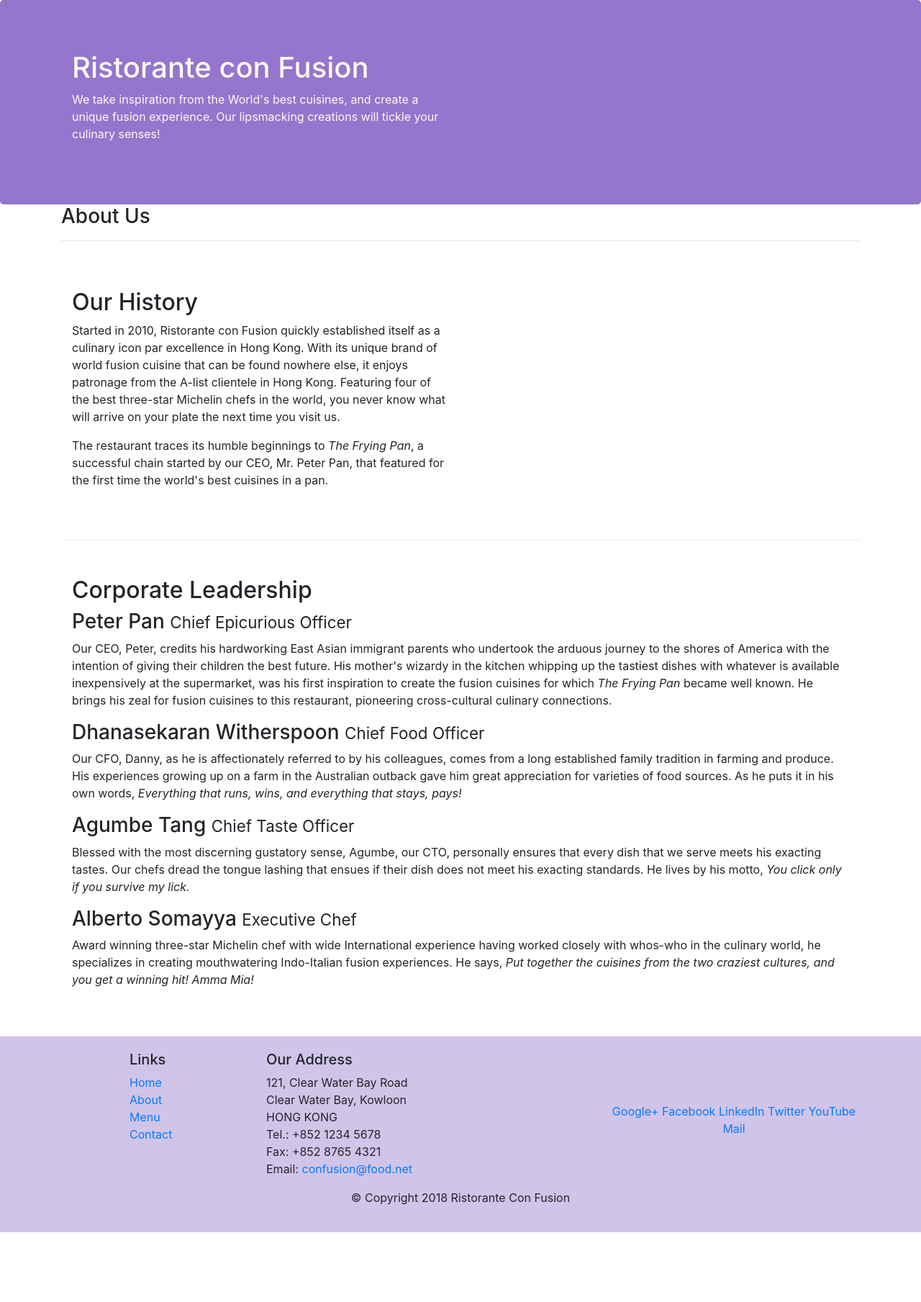
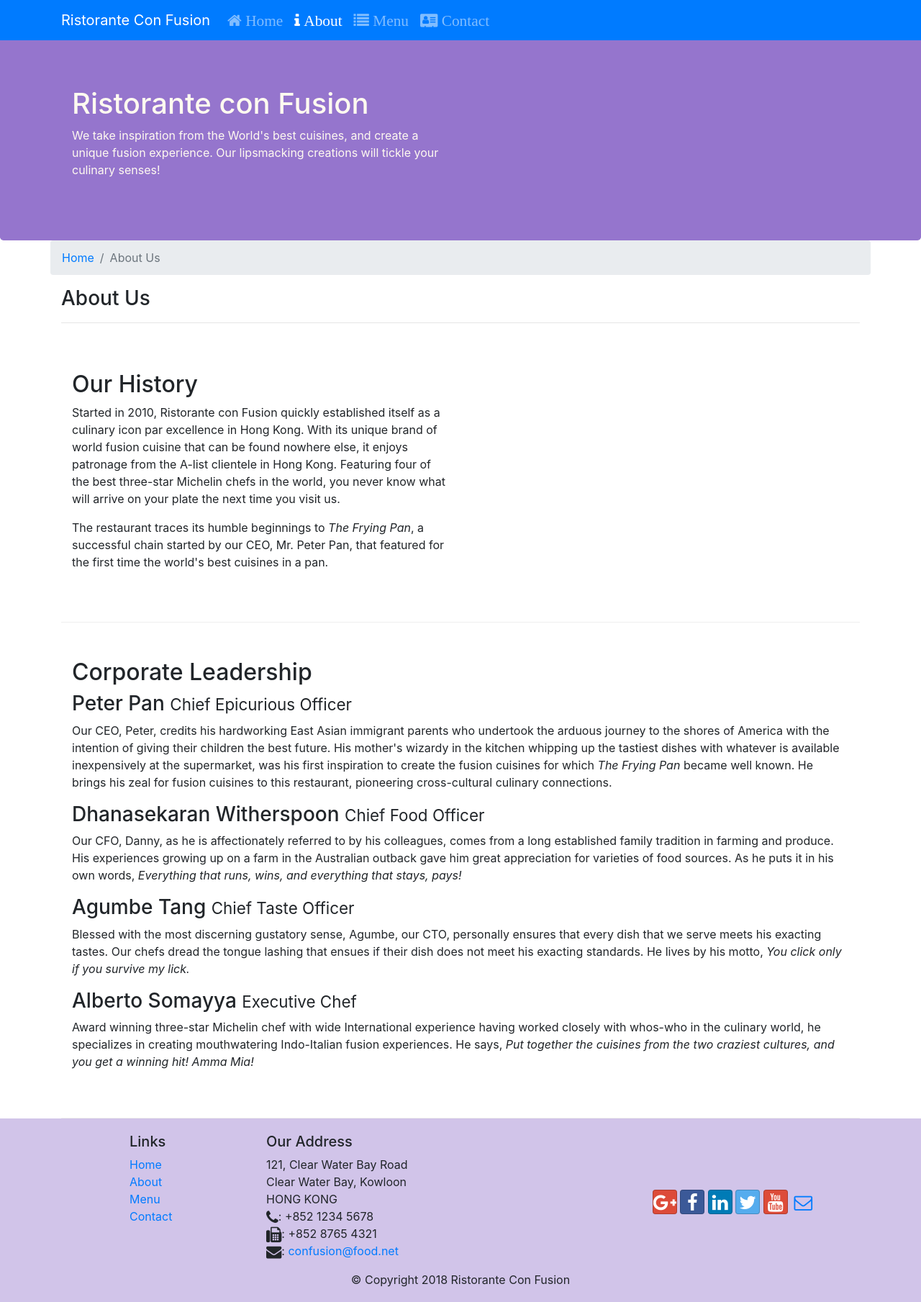
Before and after one commit to amineBenabdallah/Bootstrap-4, a website: page aboutus.html in a window 1280 px wide. Shown: the whole page at 72% size. Before the commit the page ends 1712 px from the top, so only its background shows below. Drawn offline with nearby package versions, Linux system fonts and the light colour scheme.

Commit message:
navbar & icon

```diff
--- a/aboutus.html
+++ b/aboutus.html
@@ -6,13 +6,30 @@
     <meta name="viewport" content="width=device-width, initial-scale=1, shrink-to-fit=no">
     <meta http-equiv="x-ua-compatible" content="ie=edge">
     <link rel="stylesheet" href="node_modules/bootstrap/dist/css/bootstrap.min.css">
+    <link rel="stylesheet" href="node_modules/font-awesome/css/font-awesome.min.css">
+    <link rel="stylesheet" href="node_modules/bootstrap-social/bootstrap-social.css">
     <link rel="stylesheet" href="css/style.css">
     <title>Ristorante Con Fusion: About Us</title>
 
 </head>
 
 <body>
-
+    <nav class="navbar navbar-dark navbar-expand-sm bg-primary fixed-top">
+        <div class="container">
+            <button class="navbar-toggler" type="button" data-toggle="collapse" data-target="#Navbar">
+                <span class="navbar-toggler-icon"></span>
+            </button>
+           <a class="navbar-brand" href="#">Ristorante Con Fusion</a>
+           <div class="collapse navbar-collapse" id="Navbar">
+                <ul class="navbar-nav mr-auto">
+                 <li class="nav-item"><a class="nav-link" href="./index.html"><span class="fa fa-home fa-lg"> Home</a></li>
+                 <li class="nav-item active"><a class="nav-link" href="#"><span class="fa fa-info fa-lg"> About</a></li>
+                 <li class="nav-item"><a class="nav-link" href="#"><span class="fa fa-list fa-lg"> Menu</a></li>
+                 <li class="nav-item"><a class="nav-link" href="#"><span class="fa fa-address-card fa-lg"> Contact</a></li>
+                </ul>
+            </div>
+        </div>
+    </nav>
     <header class="jumbotron">
         <div class="container">
             <div class="row row-header">
@@ -28,6 +45,10 @@
 
     <div class="container">
         <div class="row">
+        	<ol class="col-12 breadcrumb">
+                <li class="breadcrumb-item"><a href="./index.html">Home</a></li>
+                <li class="breadcrumb-item active">About Us</li>
+            </ol>
             <div class="col-sm-12">
                <h3>About Us</h3>
                <hr>
@@ -79,20 +100,21 @@
 		              121, Clear Water Bay Road<br>
 		              Clear Water Bay, Kowloon<br>
 		              HONG KONG<br>
-		              Tel.: +852 1234 5678<br>
-		              Fax: +852 8765 4321<br>
-		              Email: <a href="mailto:confusion@food.net">confusion@food.net</a>
+		              <i class="fa fa-phone fa-lg"></i>: +852 1234 5678<br>
+		              <i class="fa fa-fax fa-lg"></i>: +852 8765 4321<br>
+		              <i class="fa fa-envelope fa-lg"></i>: <a href="mailto:confusion@food.net">confusion@food.net</a>
 		           </address>
                 </div>
                 <div class="col-12 col-sm-4 align-self-center">
                     <div class="text-center">
-                        <a href="http://google.com/+">Google+</a>
-                        <a href="http://www.facebook.com/profile.php?id=">Facebook</a>
-                        <a href="http://www.linkedin.com/in/">LinkedIn</a>
-                        <a href="http://twitter.com/">Twitter</a>
-                        <a href="http://youtube.com/">YouTube</a>
-                        <a href="mailto:">Mail</a>
+                        <a class="btn btn-social-icon btn-google" href="http://google.com/+"><i class="fa fa-google-plus"></i></a>
+                        <a class="btn btn-social-icon btn-facebook" href="http://www.facebook.com/profile.php?id="><i class="fa fa-facebook"></i></a>
+                        <a class="btn btn-social-icon btn-linkedin" href="http://www.linkedin.com/in/"><i class="fa fa-linkedin"></i></a>
+                        <a class="btn btn-social-icon btn-twitter" href="http://twitter.com/"><i class="fa fa-twitter"></i></a>
+                        <a class="btn btn-social-icon btn-google" href="http://youtube.com/"><i class="fa fa-youtube"></i></a>
+                        <a class="btn btn-social-icon" href="mailto:"><i class="fa fa-envelope-o"></i></a>
                     </div>
+
                 </div>
            </div>
            <div class="row justify-content-center">
@@ -102,7 +124,9 @@
            </div>
         </div>
     </footer>
-
+<script src="node_modules/jquery/dist/jquery.slim.min.js"></script>
+<script src="node_modules/popper.js/dist/umd/popper.min.js"></script>
+<script src="node_modules/bootstrap/dist/js/bootstrap.min.js"></script>
 </body>
 
 </html>
--- a/css/style.css
+++ b/css/style.css
@@ -21,3 +21,11 @@
     background: #9575CD ;
     color:floralwhite;
 }
+body{
+    padding:50px 0px 0px 0px;
+    z-index:0;
+}
+
+.navbar-dark {
+     background-color: #512DA8;
+}
--- a/package.json
+++ b/package.json
@@ -15,6 +15,8 @@
   },
   "dependencies": {
     "bootstrap": "^4.0.0",
+    "bootstrap-social": "^5.1.1",
+    "font-awesome": "^4.7.0",
     "jquery": "^3.3.1",
     "popper.js": "^1.12.9"
   }
```
Also changed, not shown: index.html (+31 -13 lines), 1 other file.
